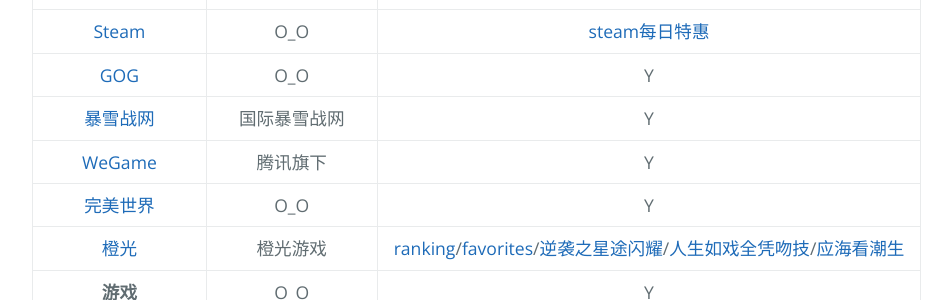
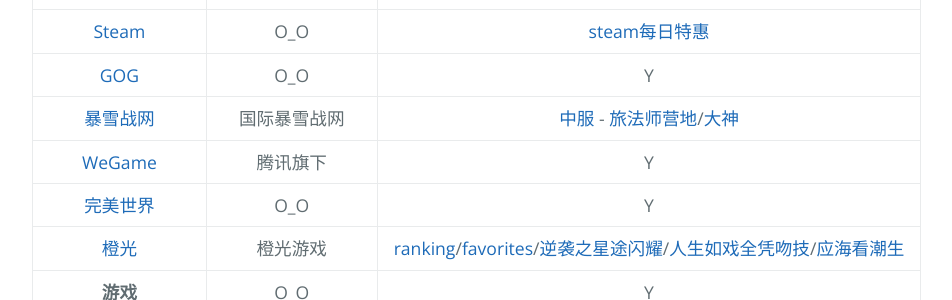
Before and after one commit to AmbroseRen/test, a Jekyll site: the page built from Art/Games/index.md, in a window 1280 px wide. Shown: the part 861-1161 px from the top of the page, without its empty margins (128-1080 px from the left). Built offline with Jekyll 4.4.1, drawn with Linux system fonts in a browser that asks for light colours; nearby versions of some CDN libraries; our own code applies the rules of GitHub Pages for plain Markdown files; library files that are not in the unit come from our copies; the repository's description, which GitHub fills in, is left out.

Commit message:
Update index.md

```diff
--- a/Art/Games/index.md
+++ b/Art/Games/index.md
@@ -43,7 +43,7 @@
 | __游戏平台__ | O_O | Y |
 | [Steam](https://store.steampowered.com/about/) | O_O | [steam每日特惠](https://www.newyx.net/news/steammrth/) |
 | [GOG](https://www.gog.com/games?sort=popularity&page=1) | O_O | Y |
-| [暴雪战网](https://account.battle.net/overview) | 国际暴雪战网 | Y |
+| [暴雪战网](https://account.battle.net/overview) | 国际暴雪战网 | [中服](https://shop.battlenet.com.cn/zh-cn) - [旅法师营地](https://www.iyingdi.com/tz/tag/17)/[大神](https://ds.163.com/explore/) |
 | [WeGame](https://www.wegame.com.cn/) | 腾讯旗下 | Y |
 | [完美世界](https://games.wanmei.com/newgame/index.html) | O_O | Y |
 | [橙光](http://www.66rpg.com/) | 橙光游戏 | [ranking](http://www.66rpg.com/list/ranking)/[favorites](http://www.66rpg.com/home/favorites)/[逆袭之星途闪耀](http://www.66rpg.com/game/61414)/[人生如戏全凭吻技](http://www.66rpg.com/game/1326295)/[应海看潮生](http://www.66rpg.com/monthly/t_21/2883.shtml) |
```
